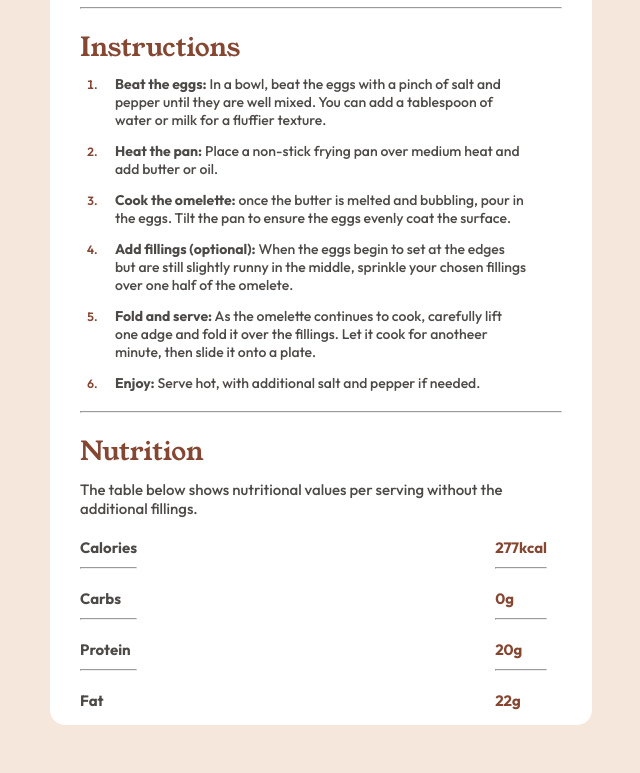
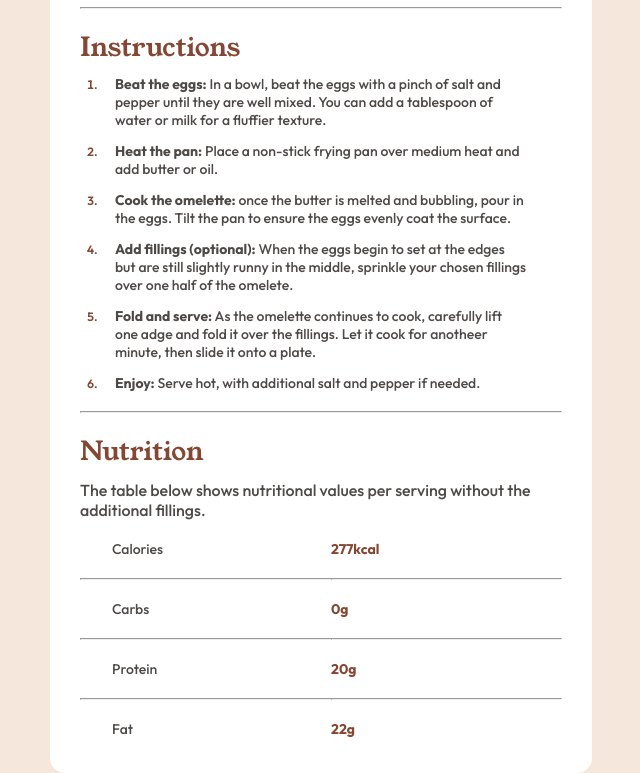
Before and after one commit to Madu-Guimaraes/pagina-de-receitas-frontendmentor, a plain HTML site: page index.html in a window 1280 px wide. Shown: the part 818-1591 px from the top of the page, without its empty margins (319-959 px from the left). Before the commit the page ends 1543 px from the top, so only its background shows below. Drawn offline with Linux system fonts and the light colour scheme.

Commit message:
problema da tag <hr> solucionado

```diff
--- a/index.html
+++ b/index.html
@@ -72,24 +72,24 @@
                     <h2>Nutrition</h2>
                     <p>The table below shows nutritional values per serving without the additional fillings.</p>
                     <section class="informacao-nutricional">
-                        <section class="componentes">
-                            <p>Calories</p>
+                        <ul class="componentes">
+                            <li>Calories</li>
                             <hr>
-                            <p>Carbs</p>
+                            <li>Carbs</li>
                             <hr>
-                            <p>Protein</p>
+                            <li>Protein</li>
                             <hr>
-                            <p>Fat</p>
-                        </section>
-                        <section class="valores">
-                            <p>277kcal</p>
+                            <li>Fat</li>
+                        </ul>
+                        <ul class="valores">
+                            <li>277kcal</li>
                             <hr>
-                            <p>0g</p>
+                            <li>0g</li>
                             <hr>
-                            <p>20g</p>
+                            <li>20g</li>
                             <hr>
-                            <p>22g</p>
-                        </section>
+                            <li>22g</li>
+                        </ul>
                     </section>
                 </section>
             </section>
--- a/scr/CSS/responsive.css
+++ b/scr/CSS/responsive.css
@@ -19,7 +19,7 @@
     }
 
     .introducao p, .nutricao p {
-        font-size: 2rem;
+        font-size: 1.8rem;
     }
 
     .informacao-do-card{
@@ -41,5 +41,16 @@
     .ingredientes li, .introducoes li{
         font-size: 1.7rem;
     }
-/* ficou faltando do hr até o final*/
+
+    .componentes li{
+        font-size: 1.4rem;
+    }
+
 }
+
+@media (max-width: 1200px) {
+    .nutricao p {
+        font-size: 1.8rem;
+        font-weight: 400;
+    }
+}
--- a/scr/CSS/style.css
+++ b/scr/CSS/style.css
@@ -53,12 +53,20 @@ span{
 }
 
 /* Estilos de parágrafos */
-.introducao p, .nutricao p{
+.introducao p{
     color: #4d4947;
     font-size: 1.5rem;
     font-weight: 500;
     margin-top: 10px;
 }
+
+.nutricao p{
+    color: #4d4947;
+    font-size: 1.6rem;
+    font-weight: 500;
+    margin-top: 10px;
+}
+
 .informacao-do-card p{
     font-weight: 500;
 }
@@ -126,17 +134,39 @@ hr{
 /* Estilos de informações nutricionais */
 .informacao-nutricional {
     display: flex;
-    justify-content: space-between;
-    margin-right: 15px;
 }
 
-/* Estilos de componentes e valores */
-.valores p {
+.componentes {
+    flex: 5;
+}
+
+.componentes hr {
+    width: 100%;
+}
+
+.valores {
+    flex: 4.6;
+}
+
+.informacao-nutricional li{
+    margin-bottom: 2rem;
+    list-style: none;
+}
+
+.valores li {
     color: #854632;
 }
 
-.componentes p, .valores p {
+.componentes li{
+    color: #4d4947;
+    margin-left: 3.2rem;
     margin-top: 2rem;
+    font-size: 1.4rem;
+    font-weight: 500;
+}
+
+.valores li {
+    margin-top: 2rem;
+    font-size: 1.4rem;
     font-weight: 700;
-    margin-left: auto;
 }
```
